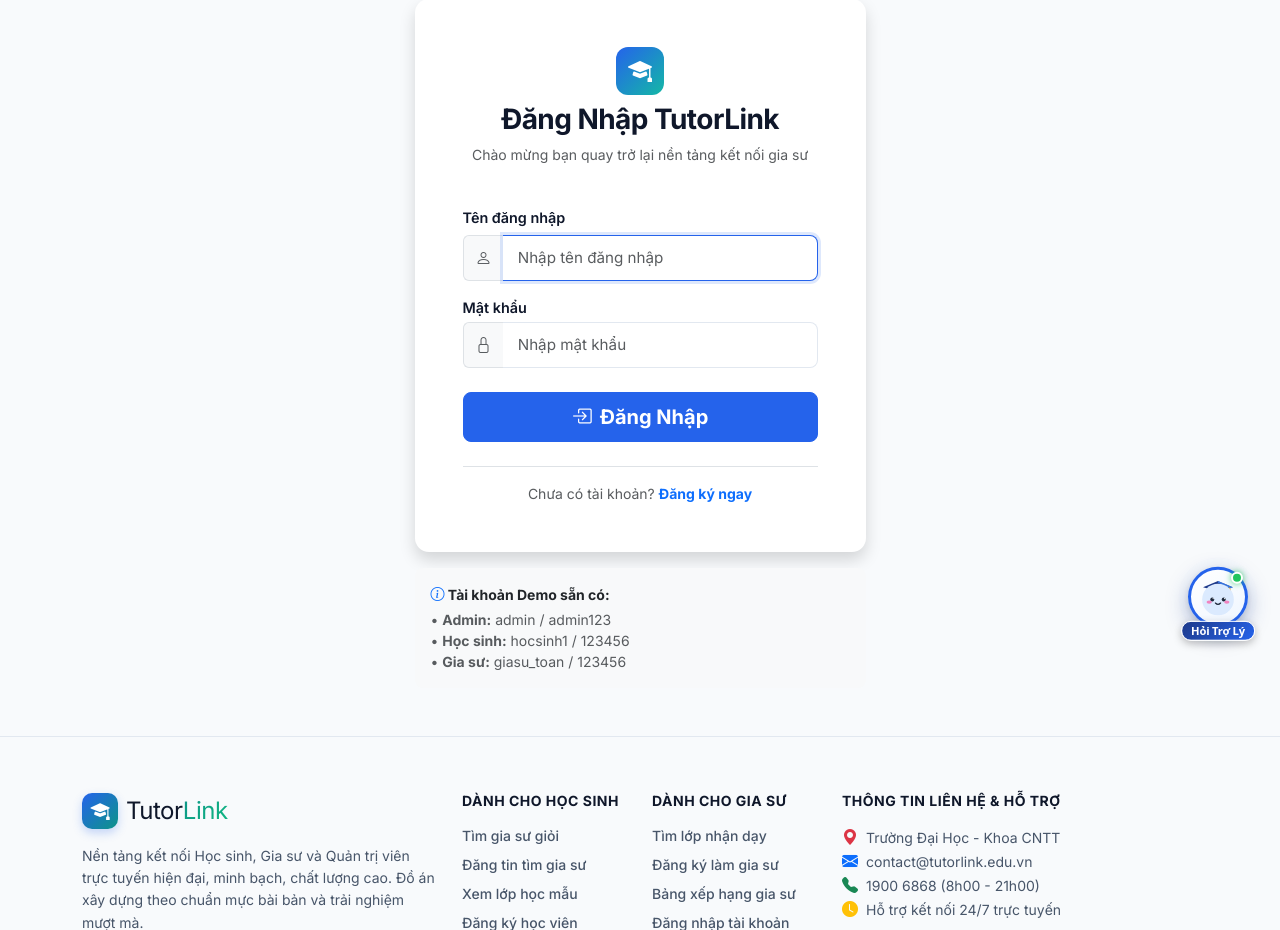
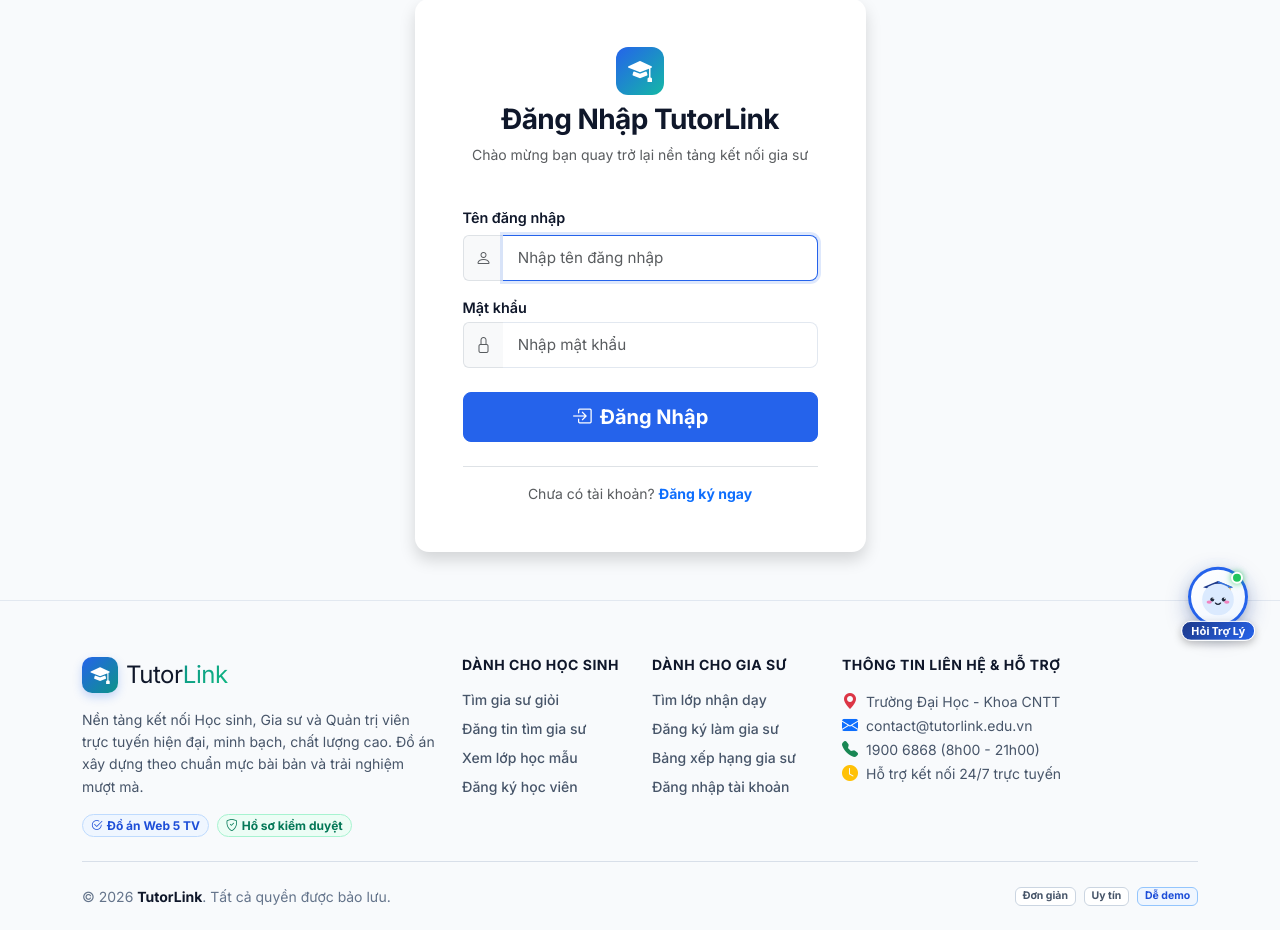
Before and after one commit to thuahoang09-dot/TutorLink, a Django app: page /login/ in a window 1280 px wide. Shown: the part 130-1060 px from the top of the page. After the commit the page ends 1036 px from the top, so only its background shows below. Run offline with Django 5.2, Linux system fonts and the light colour scheme; data comes from the database, SQL or seed files in the repository.

Commit message:
Update TutorLink

```diff
--- a/templates/accounts/login.html
+++ b/templates/accounts/login.html
@@ -52,13 +52,6 @@
                 </div>
             </div>
 
-            <!-- Quick Demo Credentials Box -->
-            <div class="card mt-3 bg-light border-0 p-3 rounded-3 text-muted small">
-                <div class="fw-bold text-dark mb-1"><i class="bi bi-info-circle text-primary"></i> Tài khoản Demo sẵn có:</div>
-                <div>• <strong>Admin:</strong> admin / admin123</div>
-                <div>• <strong>Học sinh:</strong> hocsinh1 / 123456</div>
-                <div>• <strong>Gia sư:</strong> giasu_toan / 123456</div>
-            </div>
         </div>
     </div>
 </div>
```
